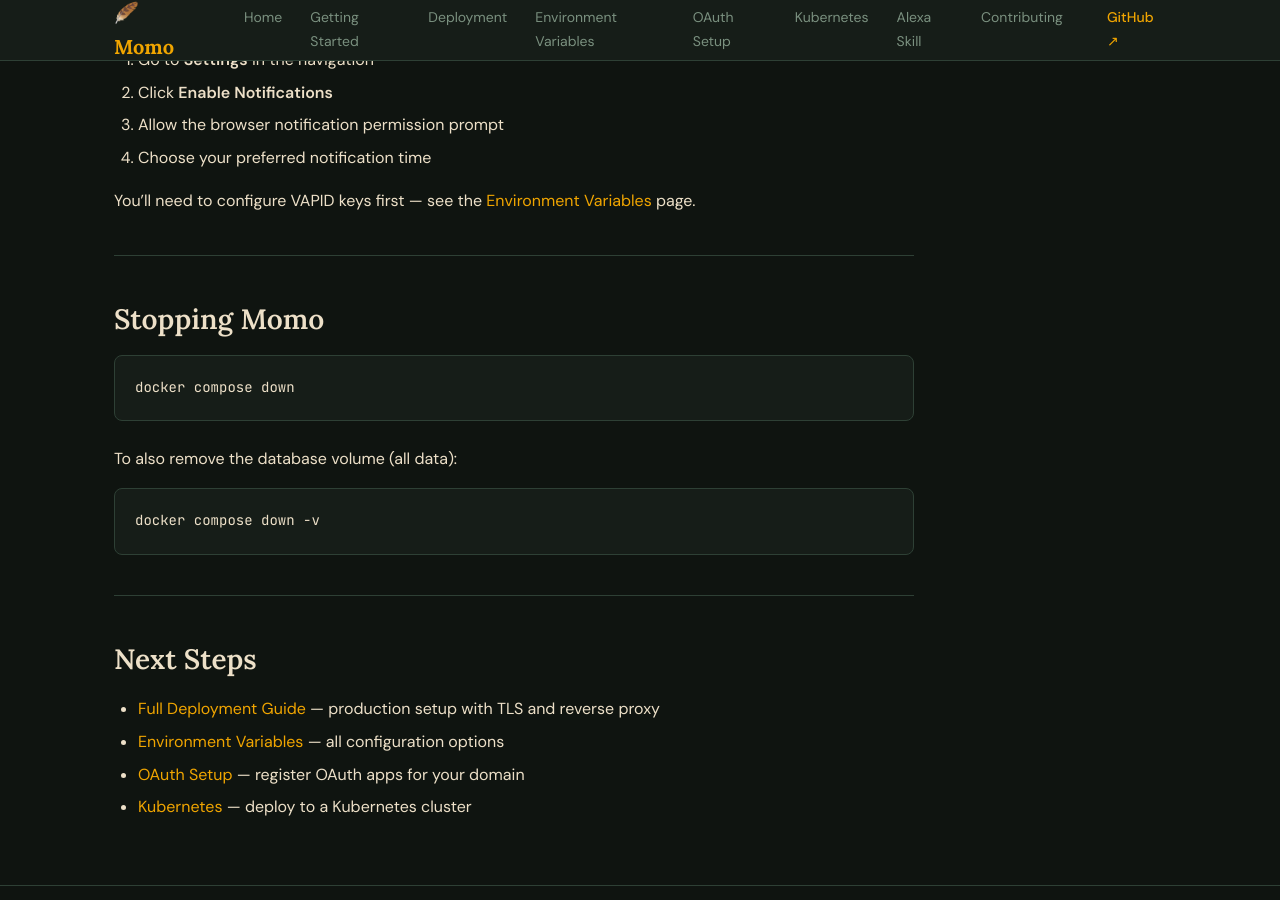
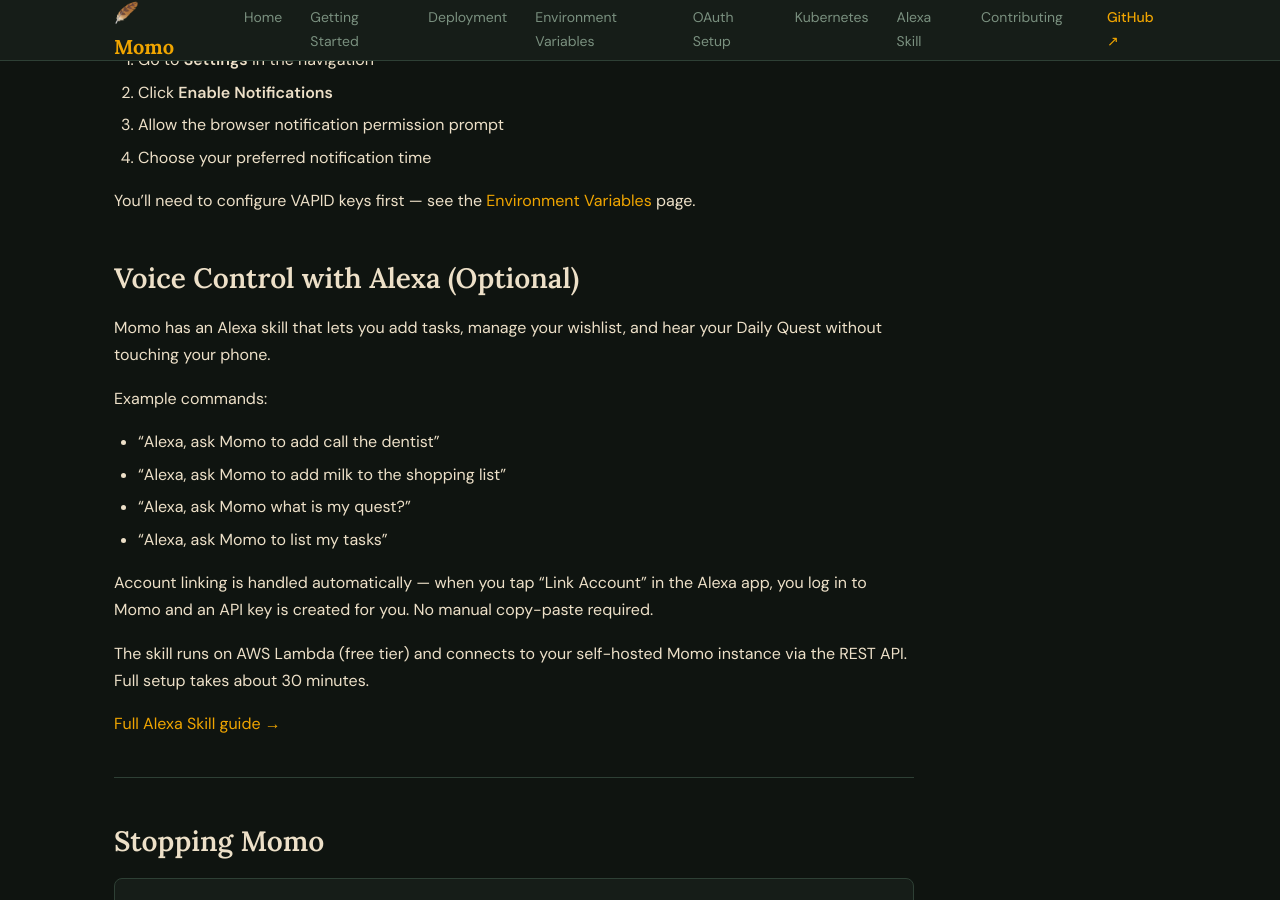
Before and after one commit to jp1337/momo, a Jekyll site: the page built from docs-site/getting-started.md, in a window 1280 px wide and 900 px high, scrolled down 3913 px. Built offline with Jekyll 4.4.1, drawn with Linux system fonts in a browser that asks for light colours.

Commit message:
docs(user): add Alexa section to getting-started and What's New to index
- getting-started.md: new "Voice Control with Alexa" section after push
  notifications — covers voice commands, account linking, and links to
  the full alexa-skill guide
- index.md: new "What's New" section covering swipe gestures, confetti
  on wishlist buy, daily quest daily-reset, Alexa skill, and consistent
  edit/delete controls

Co-Authored-By: Claude Sonnet 4.6 <noreply@anthropic.com>

```diff
--- a/docs-site/getting-started.md
+++ b/docs-site/getting-started.md
@@ -158,6 +158,23 @@ On first login, a user account is created automatically in the database.
 
 You'll need to configure VAPID keys first — see the [Environment Variables](/momo/environment-variables) page.
 
+## Voice Control with Alexa (Optional)
+
+Momo has an Alexa skill that lets you add tasks, manage your wishlist, and hear your Daily Quest without touching your phone.
+
+Example commands:
+
+- "Alexa, ask Momo to add call the dentist"
+- "Alexa, ask Momo to add milk to the shopping list"
+- "Alexa, ask Momo what is my quest?"
+- "Alexa, ask Momo to list my tasks"
+
+Account linking is handled automatically — when you tap "Link Account" in the Alexa app, you log in to Momo and an API key is created for you. No manual copy-paste required.
+
+The skill runs on AWS Lambda (free tier) and connects to your self-hosted Momo instance via the REST API. Full setup takes about 30 minutes.
+
+[Full Alexa Skill guide →](/momo/alexa-skill)
+
 ---
 
 ## Stopping Momo
```
Also changed, not shown: docs-site/index.md (+14 -0 lines).
